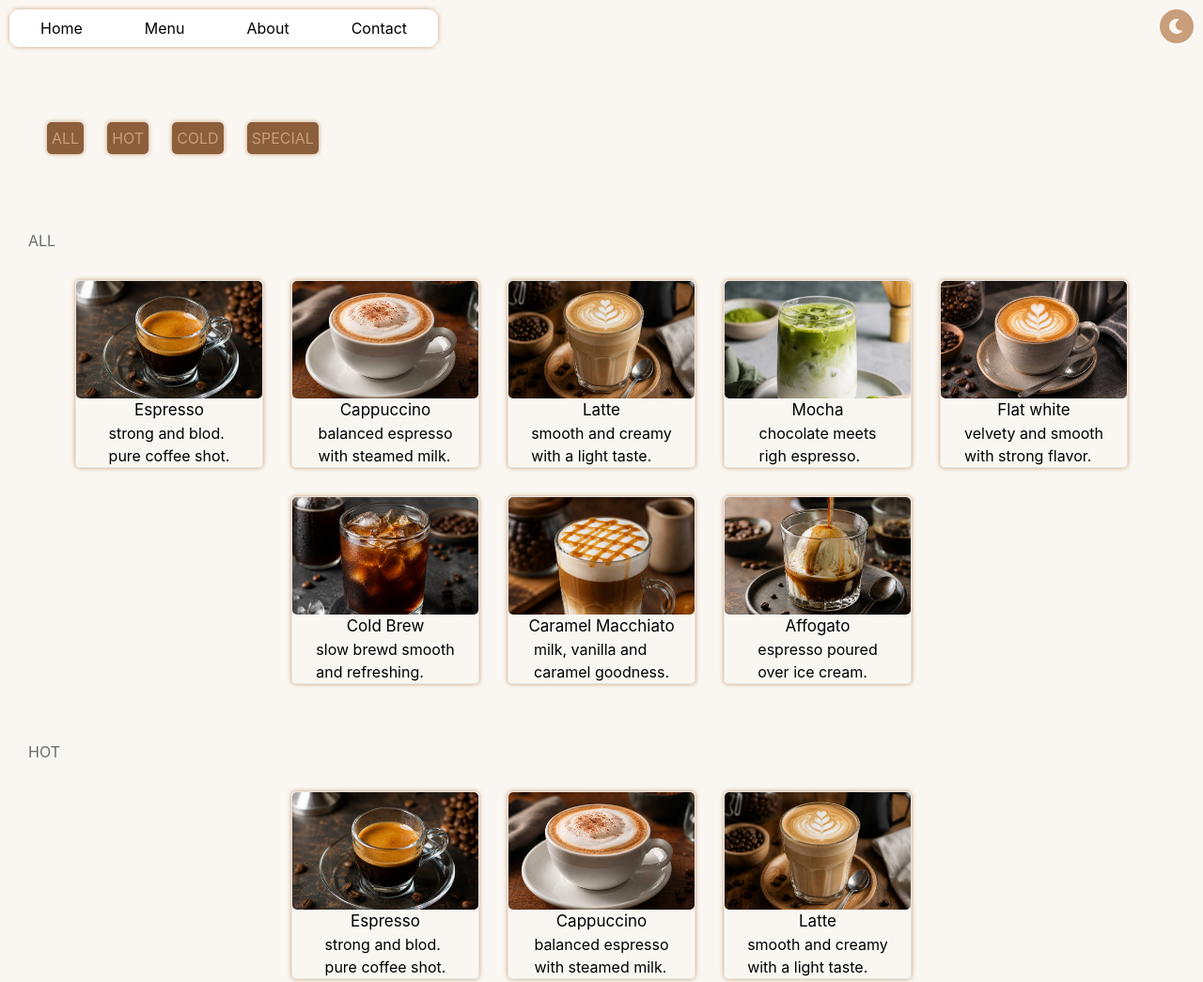
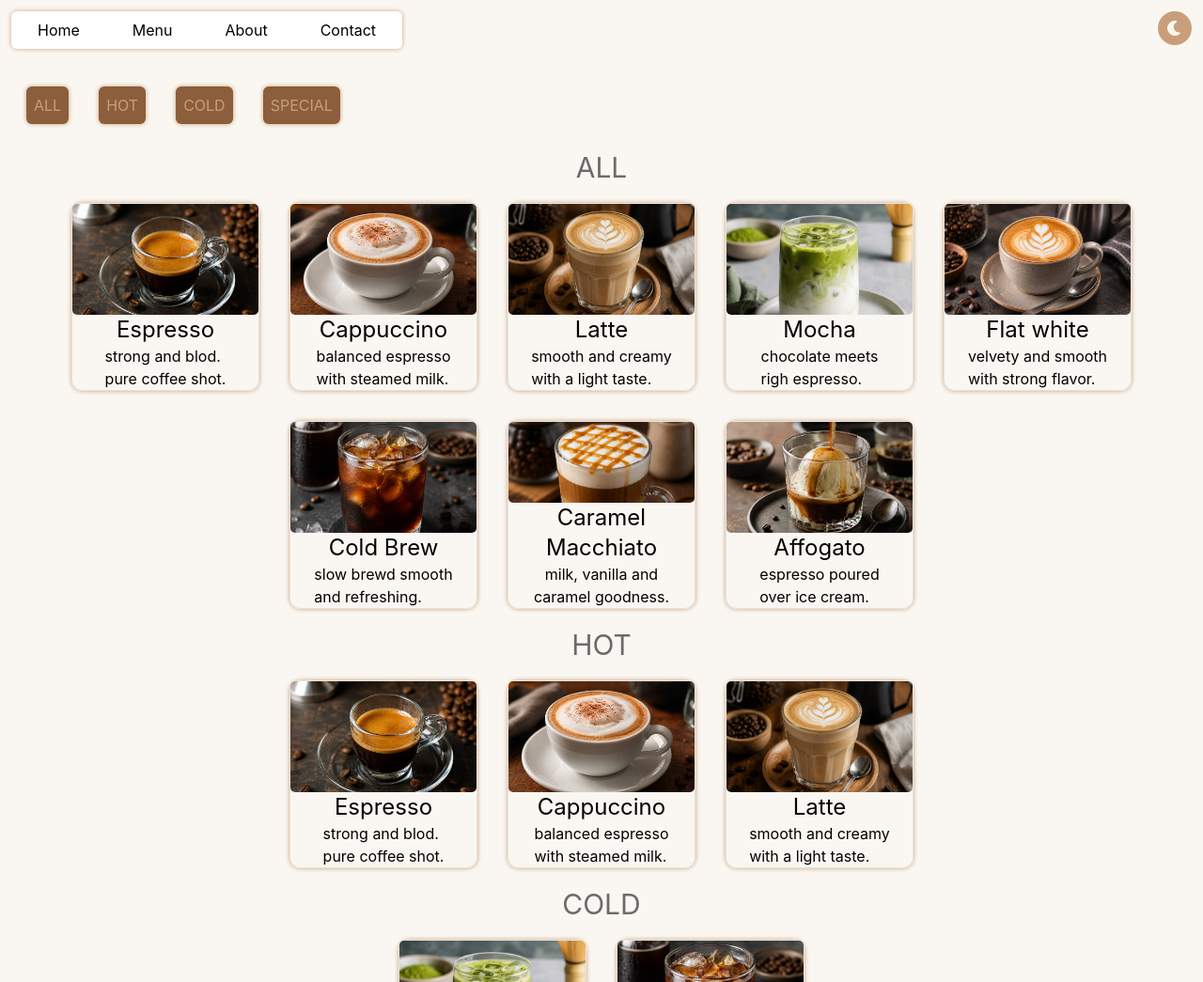
Before and after one commit to nafasgh8989/web-pack-solo-project, a website: page menu.html in a window 1280 px wide. Shown: the top 1045 px of the page at 94% size. Drawn offline with Linux system fonts and the light colour scheme.

Commit message:
Adding Tailwind to the entire second page project, also making it responsive

```diff
--- a/menu.css
+++ b/menu.css
@@ -29,27 +29,13 @@ body {
     }
 }
 /* ===========================
-   Header
-=========================== */
-header {
-    display: flex;
-    justify-content: space-between;
-    padding: 10px;
-}
-/* ===========================
    Header Navigation
 =========================== */
 .header-menu nav {
-    display: flex;
-    list-style-type: none;
-    justify-content: space-around;
-    border-radius: 10px;
     box-shadow: 0 0 5px 0 var(--secondary);
 }
 /* Navigation Items */
 .header-menu nav li {
-    padding: 8px;
-    margin: 0 25px;
     position: relative;
 }
 /* Navigation Underline Effect */
@@ -70,17 +56,8 @@ nav li:hover::after {
 /* ==========================
          navbar
  ========================== */
-.nav-menu{
-    display: flex;
-    list-style: none;
-    margin-top: 20px;
-    gap: 25px;
-    padding: 50px;
-}
 .nav-menu li{
-    padding: 5px;
     box-shadow: 0 0 5px 0 var(--secondary);
-    border-radius: 5px;
 }
 li{
     transition: all .8s;
@@ -91,23 +68,11 @@ li:hover{
 /*===========================
            Drink kards
 ===========================*/
-.cards{
-    display: flex;
-    flex-wrap: wrap;
-    gap: 30px;
-    justify-content: center;
-    padding: 30px;
-}
 .card{
-    display: flex;
-    flex-direction: column;
-    justify-content: center;
-    align-items: center;
     width: 200px;
     height: 200px;
     border: var(--border) solid 1px;
     box-shadow: 0 0 5px 0 var(--secondary);
-    border-radius: 5px;
     transition: all 1s;
 }
 .card:hover{
@@ -121,10 +86,3 @@ li:hover{
     border-radius: 5px;
     object-fit: cover;
 }
-.font-size{
-    font-size: 17px;
-}
-.spaese{
-    margin: 30px 0 0 30px;
-    color: var(--text-secondary);
-}
--- a/menu.html
+++ b/menu.html
@@ -20,14 +20,14 @@
     <!-- Main Container -->
     <div class="container-web">
       <!-- Header -->
-      <header>
+      <header class="flex justify-between p-3">
         <!-- Navigation Menu -->
         <div class="header-menu bg-[var(--sur-face)] dark:bg-[#1a1a1d]">
-          <nav class="dark:text-[#f5e9da]">
-            <li class=""><a href="index.html">Home</a></li>
-            <li><a href="menu.html">Menu</a></li>
-            <li><a href="about.html">About</a></li>
-            <li><a href="contact.html">Contact</a></li>
+          <nav class="dark:text-[#f5e9da] flex list-none justify-around rounded-md max-sm:p-1">
+            <li class="p-2 mr-5 ml-5 max-sm:m-0"><a href="index.html">Home</a></li>
+            <li class="p-2 mr-5 ml-5 max-sm:m-0"><a href="menu.html">Menu</a></li>
+            <li class="p-2 mr-5 ml-5 max-sm:m-0"><a href="about.html">About</a></li>
+            <li class="p-2 mr-5 ml-5 max-sm:m-0"><a href="contact.html">Contact</a></li>
           </nav>
         </div>
         <!-- Theme Toggle Icon -->
@@ -46,75 +46,75 @@
       </header>
       <!-- menu  -->
       <div class="menu">
-        <nav class="nav-menu dark:text-[#f5e9da]">
-          <li class="dark:bg-[#1a1a1d] bg-[var(--pri-mary)] text-[var(--secondary)]"><a href="#all">ALL</a></li>
-          <li class="dark:bg-[#1a1a1d] bg-[var(--pri-mary)] text-[var(--secondary)]"><a href="#hot">HOT</a></li>
-          <li class="dark:bg-[#1a1a1d] bg-[var(--pri-mary)] text-[var(--secondary)]"><a href="#cold">COLD</a></li>
-          <li class="dark:bg-[#1a1a1d] bg-[var(--pri-mary)] text-[var(--secondary)]"><a href="#special">SPECIAL</a></li>
+        <nav class="nav-menu dark:text-[#f5e9da] flex list-none mt-(20px) gap-8 p-7 max-sm:gap-2">
+          <li class="dark:bg-[#1a1a1d] bg-[var(--pri-mary)] text-[var(--secondary)] p-2 rounded-md"><a href="#all">ALL</a></li>
+          <li class="dark:bg-[#1a1a1d] bg-[var(--pri-mary)] text-[var(--secondary)] p-2 rounded-md"><a href="#hot">HOT</a></li>
+          <li class="dark:bg-[#1a1a1d] bg-[var(--pri-mary)] text-[var(--secondary)] p-2 rounded-md"><a href="#cold">COLD</a></li>
+          <li class="dark:bg-[#1a1a1d] bg-[var(--pri-mary)] text-[var(--secondary)] p-2 rounded-md"><a href="#special">SPECIAL</a></li>
         </nav>
       </div>
       <!-- drink kards -->
-      <h1 id="all" class="spaese">ALL</h1>
-      <section class="cards dark:text-[var(--accent)]">
-        <div class="card dark:bg-[#1a1a1d]">
+      <h1 id="all" class="spaese text-[var(--text-secondary)] text-center text-3xl">ALL</h1>
+      <section class="cards dark:text-[var(--accent)] flex flex-wrap gap-8 justify-center p-5">
+        <div class="card dark:bg-[#1a1a1d] flex flex-col justify-center items-center rounded-xl">
           <img src="img/es.png" alt="" class="img-cards" />
-          <h2 class="font-size">Espresso</h2>
+          <h2 class="font-size text-2xl">Espresso</h2>
           <p>
             strong and blod. <br />
             pure coffee shot.
           </p>
         </div>
-        <div class="card dark:bg-[#1a1a1d]">
+        <div class="card dark:bg-[#1a1a1d] flex flex-col justify-center items-center rounded-xl">
           <img src="img/capo.png" alt="" class="img-cards" >
-          <h2 class="font-size">Cappuccino</h2>
+          <h2 class="font-size text-2xl">Cappuccino</h2>
           <p>
             balanced espresso <br />
             with steamed milk.
           </p>
         </div>
-        <div class="card dark:bg-[#1a1a1d]">
+        <div class="card dark:bg-[#1a1a1d] flex flex-col justify-center items-center rounded-xl">
           <img src="img/latte.png" alt="" class="img-cards" >
-          <h2 class="font-size">Latte</h2>
+          <h2 class="font-size text-2xl">Latte</h2>
           <p>
             smooth and creamy <br />
             with a light taste.
           </p>
         </div>
-        <div class="card dark:bg-[#1a1a1d]">
+        <div class="card dark:bg-[#1a1a1d] flex flex-col justify-center items-center rounded-xl">
           <img src="img/macha.png" alt="" class="img-cards" >
-          <h2 class="font-size">Mocha</h2>
+          <h2 class="font-size text-2xl">Mocha</h2>
           <p>
             chocolate meets <br />
             righ espresso.
           </p>
         </div>
-        <div class="card dark:bg-[#1a1a1d]">
+        <div class="card dark:bg-[#1a1a1d] flex flex-col justify-center items-center rounded-xl">
           <img src="img/flat.png" alt="" class="img-cards" >
-          <h2 class="font-size">Flat white</h2>
+          <h2 class="font-size text-2xl">Flat white</h2>
           <p>
             velvety and smooth <br />
             with strong flavor.
           </p>
         </div>
-        <div class="card dark:bg-[#1a1a1d]">
+        <div class="card dark:bg-[#1a1a1d] flex flex-col justify-center items-center rounded-xl">
           <img src="img/cold.png" alt="" class="img-cards" >
-          <h2 class="font-size">Cold Brew</h2>
+          <h2 class="font-size text-2xl">Cold Brew</h2>
           <p>
             slow brewd smooth <br />
             and refreshing.
           </p>
         </div>
-        <div class="card dark:bg-[#1a1a1d]">
+        <div class="card dark:bg-[#1a1a1d] flex flex-col justify-center items-center rounded-xl text-center">
           <img src="img/maciato.png" alt="" class="img-cards" >
-          <h2 class="font-size">Caramel Macchiato</h2>
+          <h2 class="font-size text-2xl">Caramel Macchiato</h2>
           <p>
             milk, vanilla and <br />
             caramel goodness.
           </p>
         </div>
-        <div class="card dark:bg-[#1a1a1d]">
+        <div class="card dark:bg-[#1a1a1d] flex flex-col justify-center items-center rounded-xl  ">
           <img src="img/ofogoto.png" alt="" class="img-cards" >
-          <h2 class="font-size">Affogato</h2>
+          <h2 class="font-size text-2xl">Affogato</h2>
           <p>
             espresso poured <br />
             over ice cream.
@@ -122,27 +122,27 @@
         </div>
       </section>
       <!-- hot drink  -->
-      <h1 id="hot" class="spaese">HOT</h1>
-      <section class="cards dark:text-[var(--accent)]">
-        <div class="card dark:bg-[#1a1a1d]">
+      <h1 id="hot" class="spaese text-[var(--text-secondary)] text-center text-3xl">HOT</h1>
+      <section class="cards dark:text-[var(--accent)] flex flex-wrap gap-8 justify-center p-5">
+        <div class="card dark:bg-[#1a1a1d] flex flex-col justify-center items-center rounded-xl">
           <img src="img/es.png" alt="" class="img-cards" >
-          <h2 class="font-size">Espresso</h2>
+          <h2 class="font-size text-2xl">Espresso</h2>
           <p>
             strong and blod. <br />
             pure coffee shot.
           </p>
         </div>
-        <div class="card dark:bg-[#1a1a1d]">
+        <div class="card dark:bg-[#1a1a1d] flex flex-col justify-center items-center rounded-xl">
           <img src="img/capo.png" alt="" class="img-cards" >
-          <h2 class="font-size">Cappuccino</h2>
+          <h2 class="font-size text-2xl">Cappuccino</h2>
           <p>
             balanced espresso <br />
             with steamed milk.
           </p>
         </div>
-        <div class="card dark:bg-[#1a1a1d]">
+        <div class="card dark:bg-[#1a1a1d] flex flex-col justify-center items-center rounded-xl">
           <img src="img/latte.png" alt="" class="img-cards" >
-          <h2 class="font-size">Latte</h2>
+          <h2 class="font-size text-2xl">Latte</h2>
           <p>
             smooth and creamy <br />
             with a light taste.
@@ -150,19 +150,19 @@
         </div>
       </section>
       <!-- cold drink  -->
-      <h1 id="cold" class="spaese">COLD</h1>
-      <section class="cards dark:text-[var(--accent)]">
-        <div class="card dark:bg-[#1a1a1d]">
-          <img src="img/macha.png" alt="" class="img-cards" />
-          <h2 class="font-size">Mocha</h2>
+      <h1 id="cold" class="spaese text-[var(--text-secondary)] text-center text-3xl">COLD</h1>
+      <section class="cards dark:text-[var(--accent)] flex flex-wrap gap-8 justify-center p-5">
+        <div class="card dark:bg-[#1a1a1d] flex flex-col justify-center items-center rounded-xl">
+          <img src="img/macha.png" alt="" class="img-cards" >
+          <h2 class="font-size text-2xl">Mocha</h2>
           <p>
             chocolate meets <br />
             righ espresso.
           </p>
         </div>
-        <div class="card dark:bg-[#1a1a1d]">
-          <img src="img/cold.png" alt="" class="img-cards" />
-          <h2 class="font-size">Cold Brew</h2>
+        <div class="card dark:bg-[#1a1a1d] flex flex-col justify-center items-center rounded-xl">
+          <img src="img/cold.png" alt="" class="img-cards" >
+          <h2 class="font-size text-2xl">Cold Brew</h2>
           <p>
             slow brewd smooth <br />
             and refreshing.
@@ -170,27 +170,27 @@
         </div>
       </section>
       <!-- special drink  -->
-      <h1 id="special" class="spaese">SPECIAL</h1>
-      <section class="cards dark:text-[var(--accent)]">
-        <div class="card dark:bg-[#1a1a1d]">
-          <img src="img/flat.png" alt="" class="img-cards" />
-          <h2 class="font-size">Flat white</h2>
+      <h1 id="special" class="spaese text-[var(--text-secondary)] text-center text-3xl">SPECIAL</h1>
+      <section class="cards dark:text-[var(--accent)] flex flex-wrap gap-8 justify-center p-5">
+        <div class="card dark:bg-[#1a1a1d] flex flex-col justify-center items-center rounded-xl">
+          <img src="img/flat.png" alt="" class="img-cards" >
+          <h2 class="font-size text-2xl">Flat white</h2>
           <p>
             velvety and smooth <br />
             with strong flavor.
           </p>
         </div>
-        <div class="card dark:bg-[#1a1a1d]">
-          <img src="img/maciato.png" alt="" class="img-cards" />
-          <h2 class="font-size">Caramel Macchiato</h2>
+        <div class="card dark:bg-[#1a1a1d] flex flex-col justify-center items-center rounded-xl text-center">
+          <img src="img/maciato.png" alt="" class="img-cards" >
+          <h2 class="font-size text-2xl">Caramel Macchiato</h2>
           <p>
             milk, vanilla and <br />
             caramel goodness.
           </p>
         </div>
-        <div class="card dark:bg-[#1a1a1d]">
-          <img src="img/ofogoto.png" alt="" class="img-cards" />
-          <h2 class="font-size">Affogato</h2>
+        <div class="card dark:bg-[#1a1a1d] flex flex-col justify-center items-center rounded-xl">
+          <img src="img/ofogoto.png" alt="" class="img-cards" >
+          <h2 class="font-size text-2xl">Affogato</h2>
           <p>
             espresso poured <br />
             over ice cream.
```
Also changed, not shown: src/output.css.
